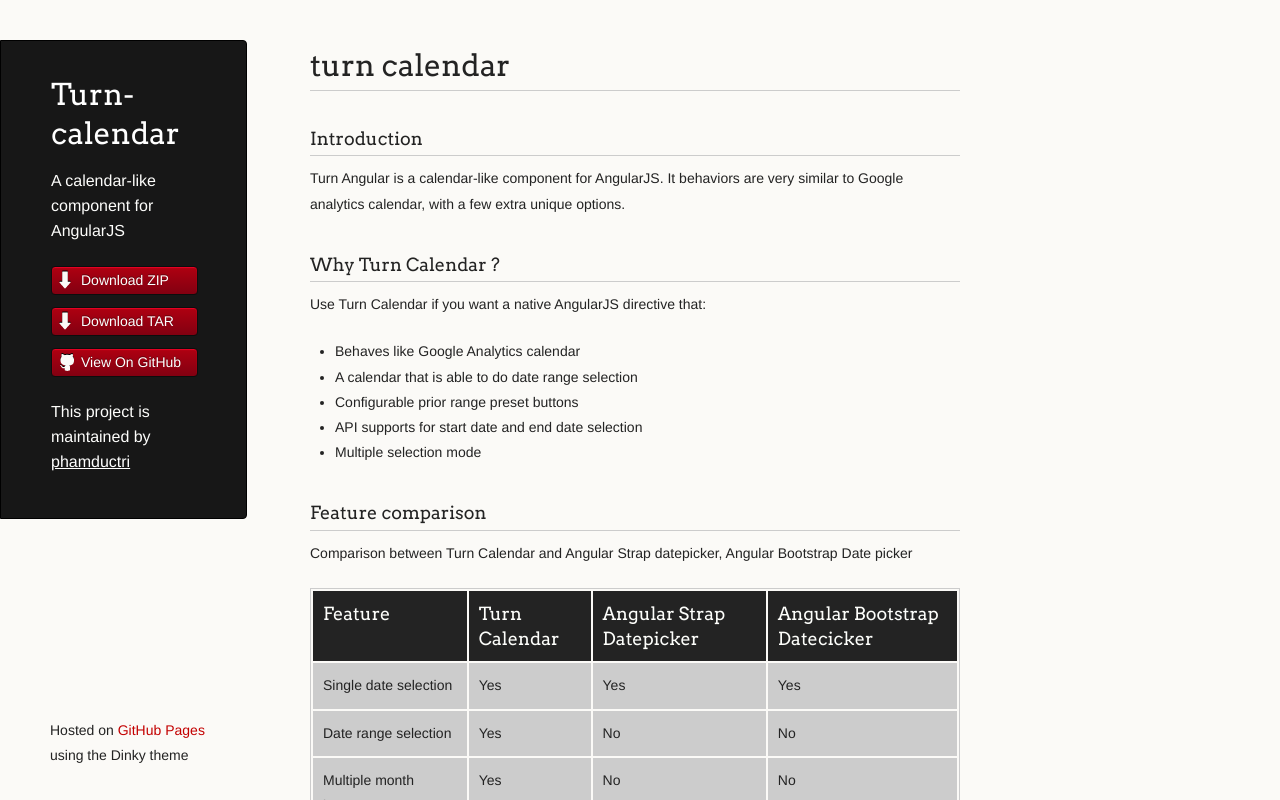
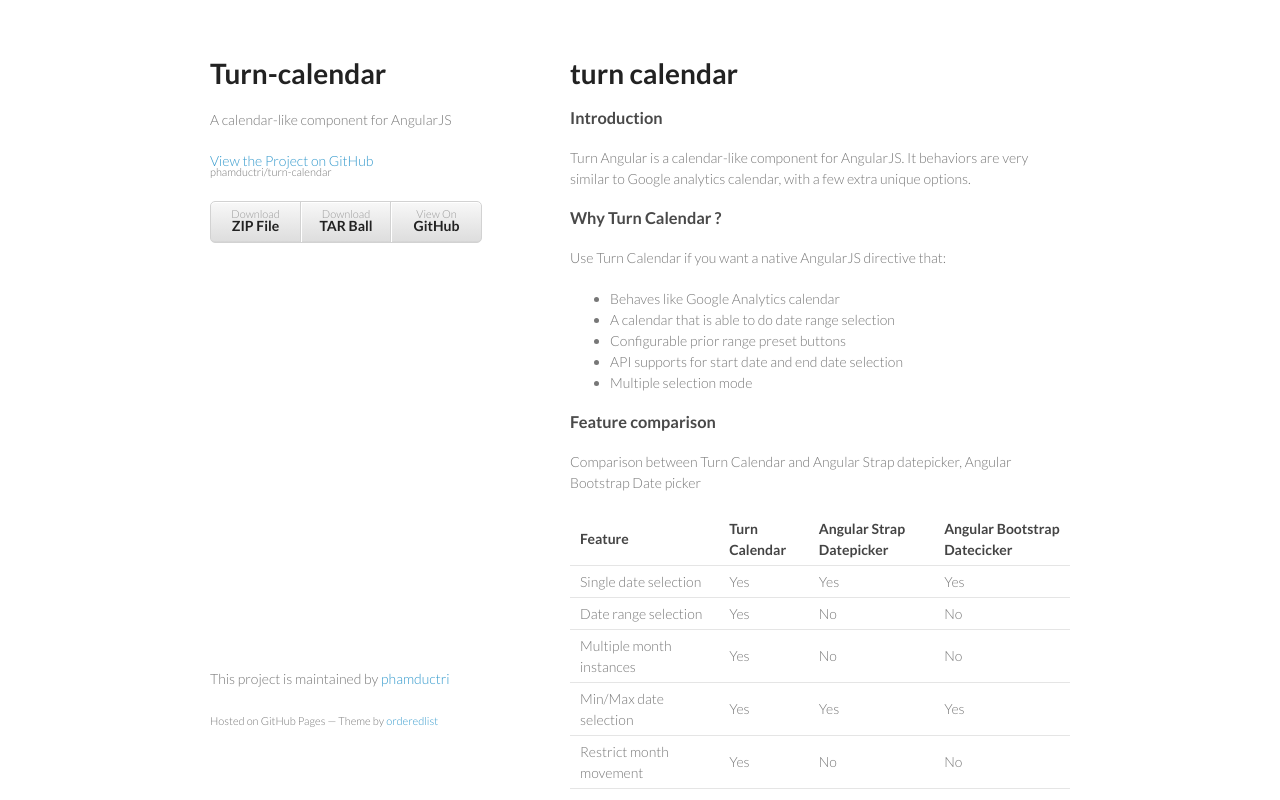
Before and after one commit to phamductri/turn-calendar, a plain HTML site: page index.html in a window 1280 px wide. Shown: the top 800 px of the page. Drawn offline with Linux system fonts and the light colour scheme.

Commit message:
Create gh-pages branch via GitHub

```diff
--- a/index.html
+++ b/index.html
@@ -7,7 +7,6 @@
 
     <link rel="stylesheet" href="stylesheets/styles.css">
     <link rel="stylesheet" href="stylesheets/pygment_trac.css">
-    <script src="javascripts/scale.fix.js"></script>
     <meta name="viewport" content="width=device-width, initial-scale=1, user-scalable=no">
     <!--[if lt IE 9]>
     <script src="//html5shiv.googlecode.com/svn/trunk/html5.js"></script>
@@ -16,18 +15,17 @@
   <body>
     <div class="wrapper">
       <header>
-        <h1 class="header">Turn-calendar</h1>
-        <p class="header">A calendar-like component for AngularJS</p>
+        <h1>Turn-calendar</h1>
+        <p>A calendar-like component for AngularJS</p>
+
+        <p class="view"><a href="https://github.com/phamductri/turn-calendar">View the Project on GitHub <small>phamductri/turn-calendar</small></a></p>
+
 
         <ul>
-          <li class="download"><a class="buttons" href="https://github.com/phamductri/turn-calendar/zipball/master">Download ZIP</a></li>
-          <li class="download"><a class="buttons" href="https://github.com/phamductri/turn-calendar/tarball/master">Download TAR</a></li>
-          <li><a class="buttons github" href="https://github.com/phamductri/turn-calendar">View On GitHub</a></li>
+          <li><a href="https://github.com/phamductri/turn-calendar/zipball/master">Download <strong>ZIP File</strong></a></li>
+          <li><a href="https://github.com/phamductri/turn-calendar/tarball/master">Download <strong>TAR Ball</strong></a></li>
+          <li><a href="https://github.com/phamductri/turn-calendar">View On <strong>GitHub</strong></a></li>
         </ul>
-
-        <p class="header">This project is maintained by <a class="header name" href="https://github.com/phamductri">phamductri</a></p>
-
-
       </header>
       <section>
         <h1>
@@ -383,11 +381,12 @@
 <p>Apache2</p>
       </section>
       <footer>
-        <p><small>Hosted on <a href="http://pages.github.com">GitHub Pages</a> using the Dinky theme</small></p>
+        <p>This project is maintained by <a href="https://github.com/phamductri">phamductri</a></p>
+        <p><small>Hosted on GitHub Pages &mdash; Theme by <a href="https://github.com/orderedlist">orderedlist</a></small></p>
       </footer>
     </div>
-    <!--[if !IE]><script>fixScale(document);</script><![endif]-->
-		          <script type="text/javascript">
+    <script src="javascripts/scale.fix.js"></script>
+              <script type="text/javascript">
             var gaJsHost = (("https:" == document.location.protocol) ? "https://ssl." : "http://www.");
             document.write(unescape("%3Cscript src='" + gaJsHost + "google-analytics.com/ga.js' type='text/javascript'%3E%3C/script%3E"));
           </script>
--- a/stylesheets/styles.css
+++ b/stylesheets/styles.css
@@ -1,338 +1,186 @@
-@import url(https://fonts.googleapis.com/css?family=Arvo:400,700,400italic);
-
-/* MeyerWeb Reset */
-
-html, body, div, span, applet, object, iframe,
-h1, h2, h3, h4, h5, h6, p, blockquote, pre,
-a, abbr, acronym, address, big, cite, code,
-del, dfn, em, img, ins, kbd, q, s, samp,
-small, strike, strong, sub, sup, tt, var,
-b, u, i, center,
-dl, dt, dd, ol, ul, li,
-fieldset, form, label, legend,
-table, caption, tbody, tfoot, thead, tr, th, td,
-article, aside, canvas, details, embed,
-figure, figcaption, footer, header, hgroup,
-menu, nav, output, ruby, section, summary,
-time, mark, audio, video {
-  margin: 0;
-  padding: 0;
-  border: 0;
-  font: inherit;
-  vertical-align: baseline;
-}
-
-
-/* Base text styles */
+@import url(https://fonts.googleapis.com/css?family=Lato:300italic,700italic,300,700);
 
 body {
-  padding:10px 50px 0 0;
-  font-family:"Helvetica Neue", Helvetica, Arial, sans-serif;
-	font-size: 14px;
-	color: #232323;
-	background-color: #FBFAF7;
-	margin: 0;
-	line-height: 1.8em;
-	-webkit-font-smoothing: antialiased;
-
+  padding:50px;
+  font:14px/1.5 Lato, "Helvetica Neue", Helvetica, Arial, sans-serif;
+  color:#777;
+  font-weight:300;
 }
 
 h1, h2, h3, h4, h5, h6 {
-  color:#232323;
-  margin:36px 0 10px;
+  color:#222;
+  margin:0 0 20px;
 }
 
-p, ul, ol, table, dl {
-  margin:0 0 22px;
+p, ul, ol, table, pre, dl {
+  margin:0 0 20px;
 }
 
 h1, h2, h3 {
-	font-family: Arvo, Monaco, serif;
-  line-height:1.3;
-	font-weight: normal;
-}
-
-h1,h2, h3 {
-	display: block;
-	border-bottom: 1px solid #ccc;
-	padding-bottom: 5px;
+  line-height:1.1;
 }
 
 h1 {
-	font-size: 30px;
+  font-size:28px;
 }
 
 h2 {
-	font-size: 24px;
+  color:#393939;
 }
 
-h3 {
-	font-size: 18px;
-}
-
-h4, h5, h6 {
-	font-family: Arvo, Monaco, serif;
-	font-weight: 700;
+h3, h4, h5, h6 {
+  color:#494949;
 }
 
 a {
-  color:#C30000;
-  font-weight:200;
+  color:#39c;
+  font-weight:400;
   text-decoration:none;
 }
 
-a:hover {
-	text-decoration: underline;
+a small {
+  font-size:11px;
+  color:#777;
+  margin-top:-0.6em;
+  display:block;
 }
 
-a small {
-	font-size: 12px;
+.wrapper {
+  width:860px;
+  margin:0 auto;
 }
 
-em {
-	font-style: italic;
+blockquote {
+  border-left:1px solid #e5e5e5;
+  margin:0;
+  padding:0 0 0 20px;
+  font-style:italic;
+}
+
+code, pre {
+  font-family:Monaco, Bitstream Vera Sans Mono, Lucida Console, Terminal;
+  color:#333;
+  font-size:12px;
+}
+
+pre {
+  padding:8px 15px;
+  background: #f8f8f8;
+  border-radius:5px;
+  border:1px solid #e5e5e5;
+  overflow-x: auto;
+}
+
+table {
+  width:100%;
+  border-collapse:collapse;
+}
+
+th, td {
+  text-align:left;
+  padding:5px 10px;
+  border-bottom:1px solid #e5e5e5;
+}
+
+dt {
+  color:#444;
+  font-weight:700;
+}
+
+th {
+  color:#444;
+}
+
+img {
+  max-width:100%;
+}
+
+header {
+  width:270px;
+  float:left;
+  position:fixed;
+}
+
+header ul {
+  list-style:none;
+  height:40px;
+
+  padding:0;
+
+  background: #eee;
+  background: -moz-linear-gradient(top, #f8f8f8 0%, #dddddd 100%);
+  background: -webkit-gradient(linear, left top, left bottom, color-stop(0%,#f8f8f8), color-stop(100%,#dddddd));
+  background: -webkit-linear-gradient(top, #f8f8f8 0%,#dddddd 100%);
+  background: -o-linear-gradient(top, #f8f8f8 0%,#dddddd 100%);
+  background: -ms-linear-gradient(top, #f8f8f8 0%,#dddddd 100%);
+  background: linear-gradient(top, #f8f8f8 0%,#dddddd 100%);
+
+  border-radius:5px;
+  border:1px solid #d2d2d2;
+  box-shadow:inset #fff 0 1px 0, inset rgba(0,0,0,0.03) 0 -1px 0;
+  width:270px;
+}
+
+header li {
+  width:89px;
+  float:left;
+  border-right:1px solid #d2d2d2;
+  height:40px;
+}
+
+header ul a {
+  line-height:1;
+  font-size:11px;
+  color:#999;
+  display:block;
+  text-align:center;
+  padding-top:6px;
+  height:40px;
 }
 
 strong {
+  color:#222;
   font-weight:700;
 }
 
-ul {
-  list-style-position: inside;
-  list-style: disc;
-  padding-left: 25px;
+header ul li + li {
+  width:88px;
+  border-left:1px solid #fff;
 }
 
-ol {
-  list-style-position: inside;
-  list-style: decimal;
-  padding-left: 25px;
+header ul li + li + li {
+  border-right:none;
+  width:89px;
 }
 
-blockquote {
-  margin: 0;
-  padding: 0 0 0 20px;
-  font-style: italic;
+header ul a strong {
+  font-size:14px;
+  display:block;
+  color:#222;
 }
 
-dl, dt, dd, dl p {
-	font-color: #444;
+section {
+  width:500px;
+  float:right;
+  padding-bottom:50px;
 }
 
-dl dt {
-  font-weight: bold;
-}
-
-dl dd {
-  padding-left: 20px;
-  font-style: italic;
-}
-
-dl p {
-  padding-left: 20px;
-  font-style: italic;
+small {
+  font-size:11px;
 }
 
 hr {
   border:0;
-  background:#ccc;
+  background:#e5e5e5;
   height:1px;
-  margin:0 0 24px;
+  margin:0 0 20px;
 }
 
-/* Images */
-
-img {
-  position: relative;
-  margin: 0 auto;
-  max-width: 650px;
-  padding: 5px;
-  margin: 10px 0 32px 0;
-  border: 1px solid #ccc;
-}
-
-p img {
-  display: inline;
-  margin: 0;
-  padding: 0;
-  vertical-align: middle;
-  text-align: center;
-  border: none;
-}
-
-/* Code blocks */
-
-code, pre {
-	font-family: Monaco, "Bitstream Vera Sans Mono", "Lucida Console", Terminal, monospace;
-  color:#000;
-  font-size:14px;
-}
-
-pre {
-	padding: 4px 12px;
-  background: #FDFEFB;
-  border-radius:4px;
-  border:1px solid #D7D8C8;
-  overflow: auto;
-  overflow-y: hidden;
-	margin-bottom: 32px;
-}
-
-
-/* Tables */
-
-table {
-  width:100%;
-}
-
-table {
-  border: 1px solid #ccc;
-  margin-bottom: 32px;
-  text-align: left;
- }
-
-th {
-  font-family: 'Arvo', Helvetica, Arial, sans-serif;
-	font-size: 18px;
-	font-weight: normal;
-  padding: 10px;
-  background: #232323;
-  color: #FDFEFB;
- }
-
-td {
-  padding: 10px;
-	background: #ccc;
- }
-
-
-/* Wrapper */
-.wrapper {
-  width:960px;
-}
-
-
-/* Header */
-
-header {
-	background-color: #171717;
-	color: #FDFDFB;
-  width:170px;
+footer {
+  width:270px;
   float:left;
   position:fixed;
-	border: 1px solid #000;
-	-webkit-border-top-right-radius: 4px;
-	-webkit-border-bottom-right-radius: 4px;
-	-moz-border-radius-topright: 4px;
-	-moz-border-radius-bottomright: 4px;
-	border-top-right-radius: 4px;
-	border-bottom-right-radius: 4px;
-	padding: 34px 25px 22px 50px;
-	margin: 30px 25px 0 0;
-	-webkit-font-smoothing: antialiased;
-}
-
-p.header {
-	font-size: 16px;
-}
-
-h1.header {
-	font-family: Arvo, sans-serif;
-	font-size: 30px;
-	font-weight: 300;
-	line-height: 1.3em;
-	border-bottom: none;
-	margin-top: 0;
-}
-
-
-h1.header, a.header, a.name, header a{
-	color: #fff;
-}
-
-a.header {
-	text-decoration: underline;
-}
-
-a.name {
-	white-space: nowrap;
-}
-
-header ul {
-  list-style:none;
-  padding:0;
-}
-
-header li {
-	list-style-type: none;
-  width:132px;
-  height:15px;
-	margin-bottom: 12px;
-	line-height: 1em;
-	padding: 6px 6px 6px 7px;
-
-	background: #AF0011;
-	background: -moz-linear-gradient(top, #AF0011 0%, #820011 100%);
-  background: -webkit-gradient(linear, left top, left bottom, color-stop(0%,#f8f8f8), color-stop(100%,#dddddd));
-  background: -webkit-linear-gradient(top, #AF0011 0%,#820011 100%);
-  background: -o-linear-gradient(top, #AF0011 0%,#820011 100%);
-  background: -ms-linear-gradient(top, #AF0011 0%,#820011 100%);
-  background: linear-gradient(top, #AF0011 0%,#820011 100%);
-
-	border-radius:4px;
-  border:1px solid #0D0D0D;
-
-	-webkit-box-shadow: inset 0px 1px 1px 0 rgba(233,2,38, 1);
-	box-shadow: inset 0px 1px 1px 0 rgba(233,2,38, 1);
-
-}
-
-header li:hover {
-	background: #C3001D;
-	background: -moz-linear-gradient(top, #C3001D 0%, #950119 100%);
-  background: -webkit-gradient(linear, left top, left bottom, color-stop(0%,#f8f8f8), color-stop(100%,#dddddd));
-  background: -webkit-linear-gradient(top, #C3001D 0%,#950119 100%);
-  background: -o-linear-gradient(top, #C3001D 0%,#950119 100%);
-  background: -ms-linear-gradient(top, #C3001D 0%,#950119 100%);
-  background: linear-gradient(top, #C3001D 0%,#950119 100%);
-}
-
-a.buttons {
-	-webkit-font-smoothing: antialiased;
-	background: url(../images/arrow-down.png) no-repeat;
-	font-weight: normal;
-	text-shadow: rgba(0, 0, 0, 0.4) 0 -1px 0;
-	padding: 2px 2px 2px 22px;
-	height: 30px;
-}
-
-a.github {
-	background: url(../images/octocat-small.png) no-repeat 1px;
-}
-
-a.buttons:hover {
-	color: #fff;
-	text-decoration: none;
-}
-
-
-/* Section - for main page content */
-
-section {
-  width:650px;
-  float:right;
-  padding-bottom:50px;
-}
-
-
-/* Footer */
-
-footer {
-  width:170px;
-  float:left;
-  position:fixed;
-  bottom:10px;
-	padding-left: 50px;
+  bottom:50px;
 }
 
 @media print, screen and (max-width: 960px) {
@@ -348,18 +196,14 @@
     width:auto;
   }
 
-	footer {
-		border-top: 1px solid #ccc;
-		margin:0 84px 0 50px;
-		padding:0;
-	}
-
   header {
     padding-right:320px;
   }
 
   section {
-    padding:20px 84px 20px 50px;
+    border:1px solid #e5e5e5;
+    border-width:1px 0;
+    padding:20px 0;
     margin:0 0 20px;
   }
 
@@ -369,8 +213,8 @@
 
   header ul {
     position:absolute;
-    right:130px;
-    top:84px;
+    right:50px;
+    top:52px;
   }
 }
 
@@ -380,38 +224,26 @@
   }
 
   header {
-    padding:10px 20px 0;
-		margin-right: 0;
+    padding:0;
   }
-
-	section {
-    padding:10px 0 10px 20px;
-    margin:0 0 30px;
-  }
-
-	footer {
-		margin: 0 0 0 30px;
-	}
 
   header ul, header p.view {
     position:static;
   }
+
+  pre, code {
+    word-wrap:normal;
+  }
 }
 
 @media print, screen and (max-width: 480px) {
+  body {
+    padding:15px;
+  }
 
-  header ul li.download {
+  header ul {
     display:none;
   }
-
-	footer {
-		margin: 0 0 0 20px;
-	}
-
-	footer a{
-		display:block;
-	}
-
 }
 
 @media print {
```
Also changed, not shown: javascripts/scale.fix.js (+17 -20 lines).
